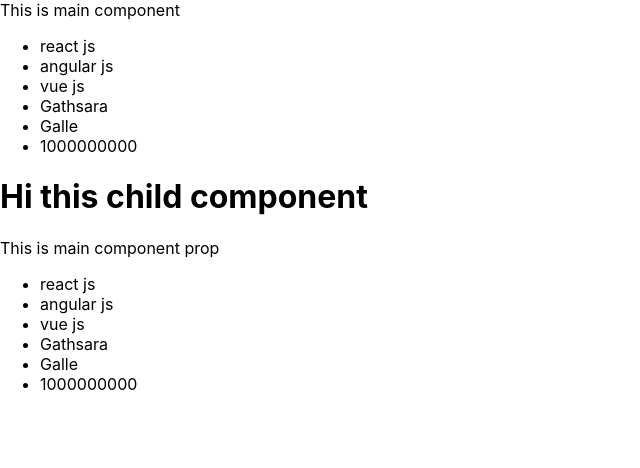
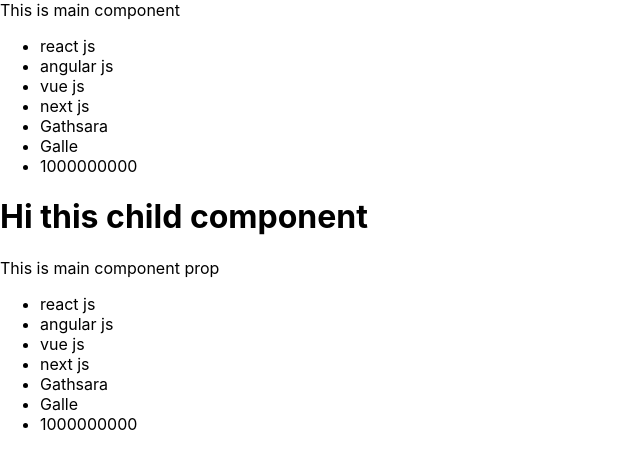
Before and after one commit to Gathsara2002/Learning-React, a React (Create React App) app: page / in a window 1280 px wide. Shown: the top 468 px of the page, without its empty margins (0-640 px from the left). Built offline with nearby package versions, Linux system fonts and the light colour scheme.

Commit message:
Content updated

```diff
--- a/src/Component/Main.js
+++ b/src/Component/Main.js
@@ -17,6 +17,7 @@
                 <li>react js</li>
                 <li>angular js</li>
                 <li>vue js</li>
+                <li>next js</li>
                 <li>{name}</li>
                 <li>{address}</li>
                 <li>{salary}</li>
```
